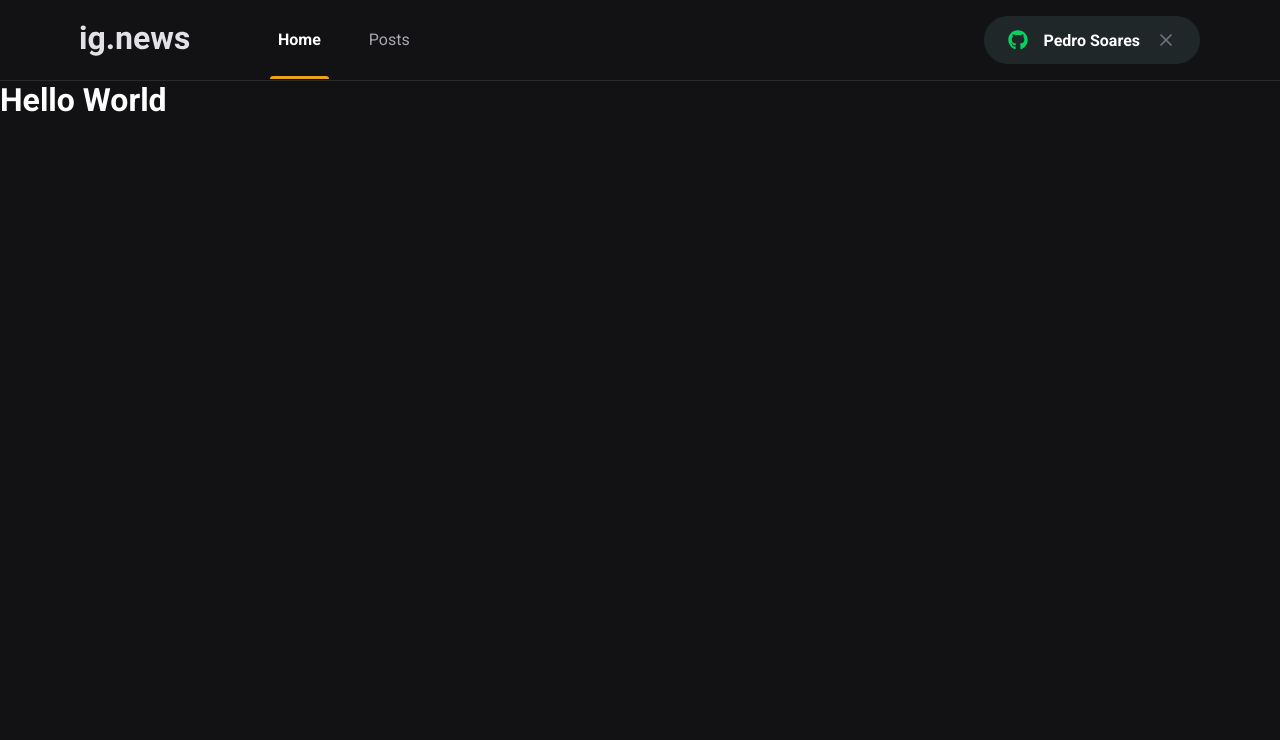
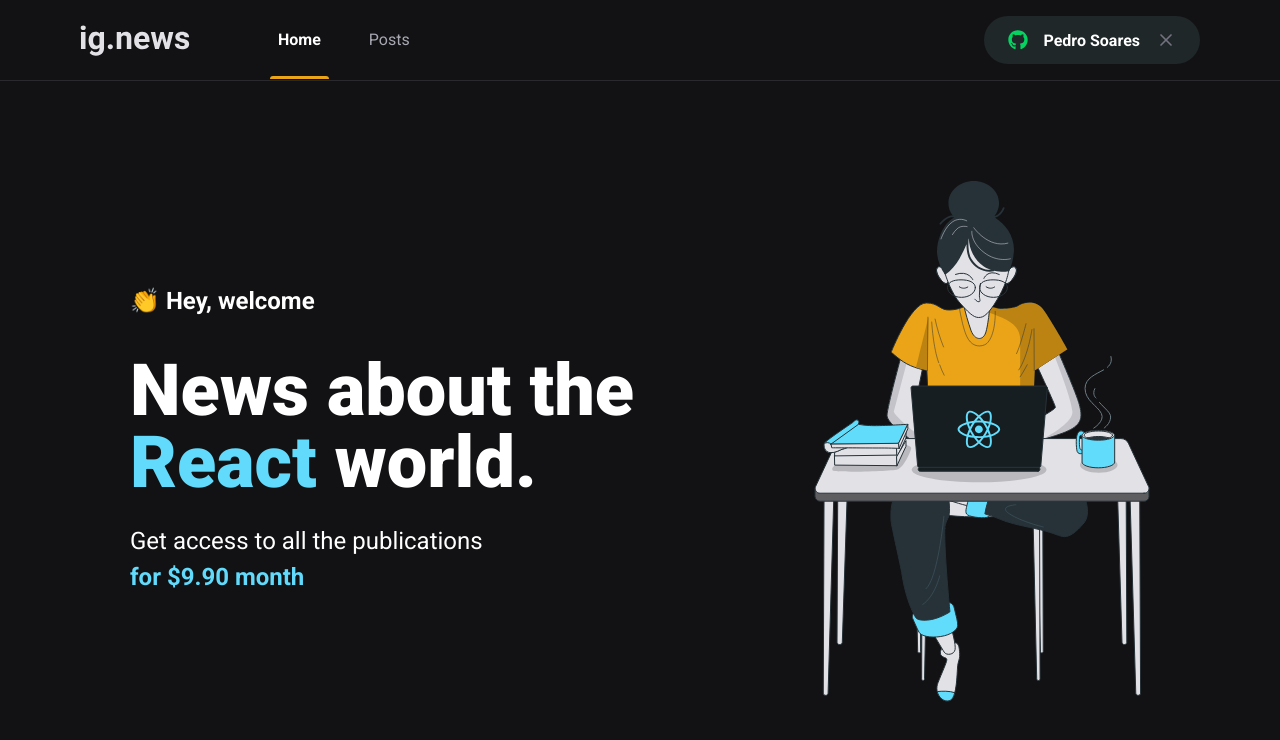
Before and after one commit to pedromtec/tech-news, a Next.js app: page / in a window 1280 px wide. Shown: the top 740 px of the page. Built offline with nearby package versions, Linux system fonts and the light colour scheme.

Commit message:
Create Home page

```diff
--- /dev/null
+++ b/src/pages/home.module.scss
@@ -0,0 +1,42 @@
+.contentContainer {
+    max-width: 1020px;
+    margin: 0 auto;
+    padding: 0 2rem;
+    height: calc(100vh - 5rem);
+    display: flex;
+    align-items: center;
+    justify-content: space-between;
+}
+
+.hero {
+    max-width: 600px;
+
+    > span {
+        font-size: 1.5rem;
+        font-weight: bold;
+    }
+
+    h1 {
+        font-size: 4.5rem;
+        line-height: 4.5rem;
+        font-weight: 900;
+        margin-top: 2.5rem;
+
+        span {
+            color: var(--cyan-500);
+        }
+    }
+
+    p {
+        font-size: 1.5rem;
+        line-height: 2.25rem;
+        margin-top: 1.5rem;
+
+        span {
+            color: var(--cyan-500);
+            font-weight: bold;
+        }
+    }
+
+
+}
--- a/src/pages/index.tsx
+++ b/src/pages/index.tsx
@@ -1,12 +1,26 @@
 import Head from 'next/head'
+import styles from './home.module.scss'
+
 
 export default function Home() {
   return (
     <>
       <Head>
-        <title>Tech news</title>
+        <title>Home | Tech news</title>
       </Head>
-      <h1>Hello World</h1>
+      <main className={styles.contentContainer}>
+        <section className={styles.hero}>
+          <span>👏 Hey, welcome</span>
+          <h1>News about the <span>React</span> world.</h1>
+          <p>
+            Get access to all the publications <br />
+            <span>for $9.90 month</span>
+          </p>
+
+        </section>
+
+        <img src="images/avatar.svg" alt="Girl coding" />
+      </main>
     </>
 
   )
```
